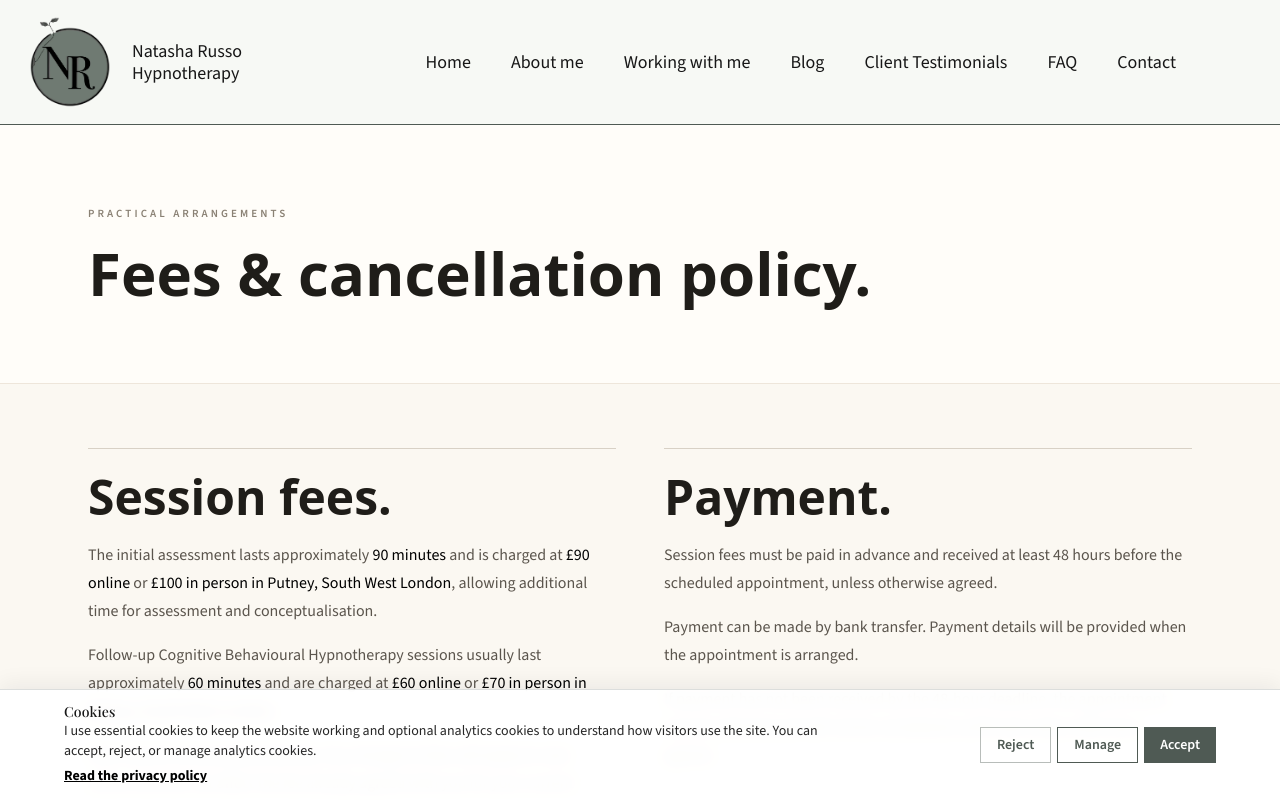
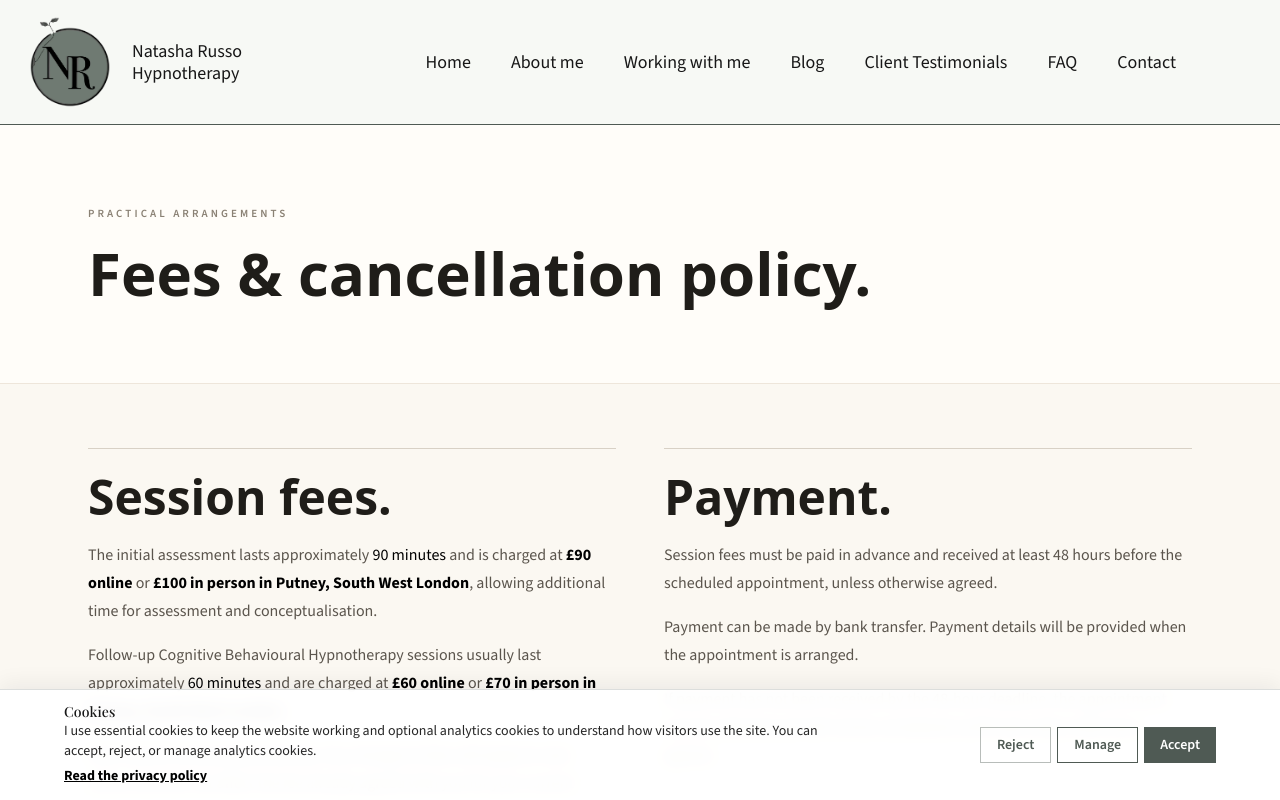
Before and after one commit to russog/natasha-russo-hypnotherapy, a Next.js app in the folder src/: page /fees-cancellation in a window 1280 px wide. Shown: the top 800 px of the page. Built offline with nearby package versions, Linux system fonts and the light colour scheme.

Commit message:
Bold session prices only

```diff
--- a/src/src/app/fees-cancellation/page.tsx
+++ b/src/src/app/fees-cancellation/page.tsx
@@ -16,8 +16,8 @@ const sections = [
     {
         title: "Session fees",
         body: [
-            <>The initial assessment lasts approximately <span className="font-normal text-black">90 minutes</span> and is charged at <span className="font-normal text-black">£90 online</span> or <span className="font-normal text-black">£100 in person in Putney, South West London</span>, allowing additional time for assessment and conceptualisation.</>,
-            <>Follow-up Cognitive Behavioural Hypnotherapy sessions usually last approximately <span className="font-normal text-black">60 minutes</span> and are charged at <span className="font-normal text-black">£60 online</span> or <span className="font-normal text-black">£70 in person in Putney, South West London</span>.</>,
+            <>The initial assessment lasts approximately <span className="font-normal text-black">90 minutes</span> and is charged at <strong className="text-black">£90 online</strong> or <strong className="text-black">£100 in person in Putney, South West London</strong>, allowing additional time for assessment and conceptualisation.</>,
+            <>Follow-up Cognitive Behavioural Hypnotherapy sessions usually last approximately <span className="font-normal text-black">60 minutes</span> and are charged at <strong className="text-black">£60 online</strong> or <strong className="text-black">£70 in person in Putney, South West London</strong>.</>,
             <>Fees may be reviewed periodically. Any changes to fees will apply to new clients and will not affect the fee already agreed with you for your current course of therapy.</>,
         ],
     },
--- a/src/src/app/working-with-me/page.tsx
+++ b/src/src/app/working-with-me/page.tsx
@@ -162,8 +162,8 @@ export default function WorkingWithMe() {
                         <p className={eyebrowClass}>Fees</p>
                         <h2 className={titleClass}>Simple session fees.</h2>
                         <ul className="mt-8 space-y-4 text-[#5B554D]">
-                            <li><span className="font-normal text-black">Initial assessment (90 minutes):</span> Online <span className="font-normal text-black">£90</span> · In person in Putney <span className="font-normal text-black">£100</span></li>
-                            <li><span className="font-normal text-black">Follow-up sessions (60 minutes):</span> Online <span className="font-normal text-black">£60</span> · In person in Putney <span className="font-normal text-black">£70</span></li>
+                            <li><span className="font-normal text-black">Initial assessment (90 minutes):</span> Online <strong className="text-black">£90</strong> · In person in Putney <strong className="text-black">£100</strong></li>
+                            <li><span className="font-normal text-black">Follow-up sessions (60 minutes):</span> Online <strong className="text-black">£60</strong> · In person in Putney <strong className="text-black">£70</strong></li>
                         </ul>
                         <p className={`${textClass} mt-6`}>
                             In person appointments take place in Putney, South West London. Fees are payable in advance.
```
